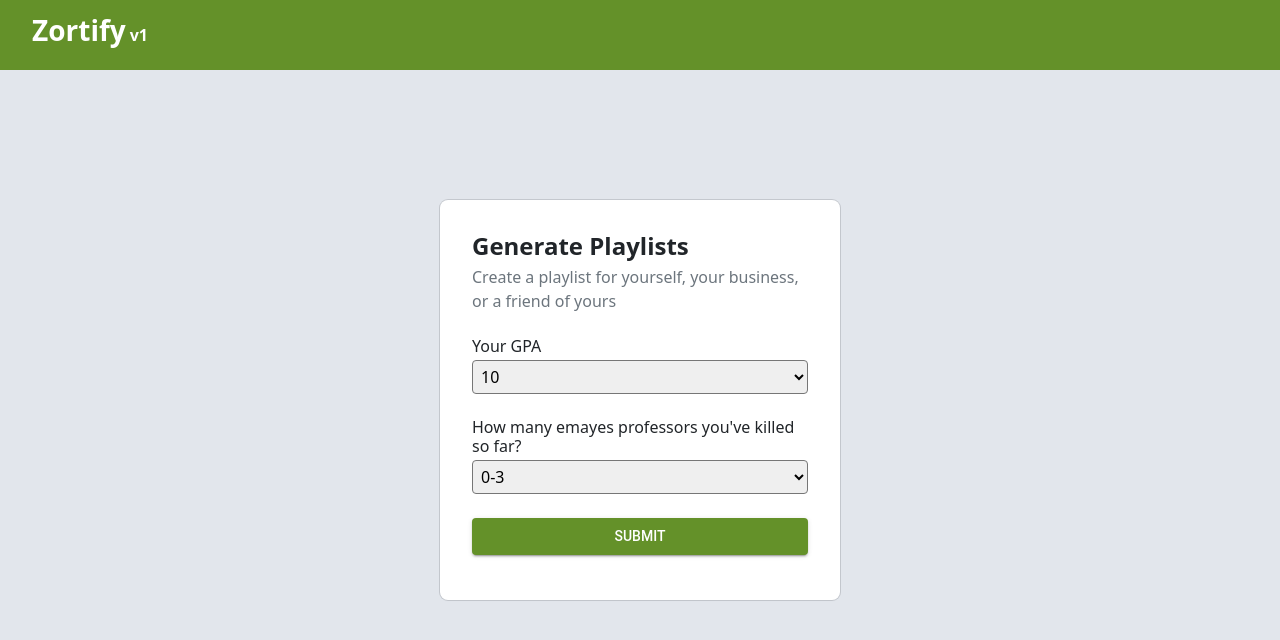
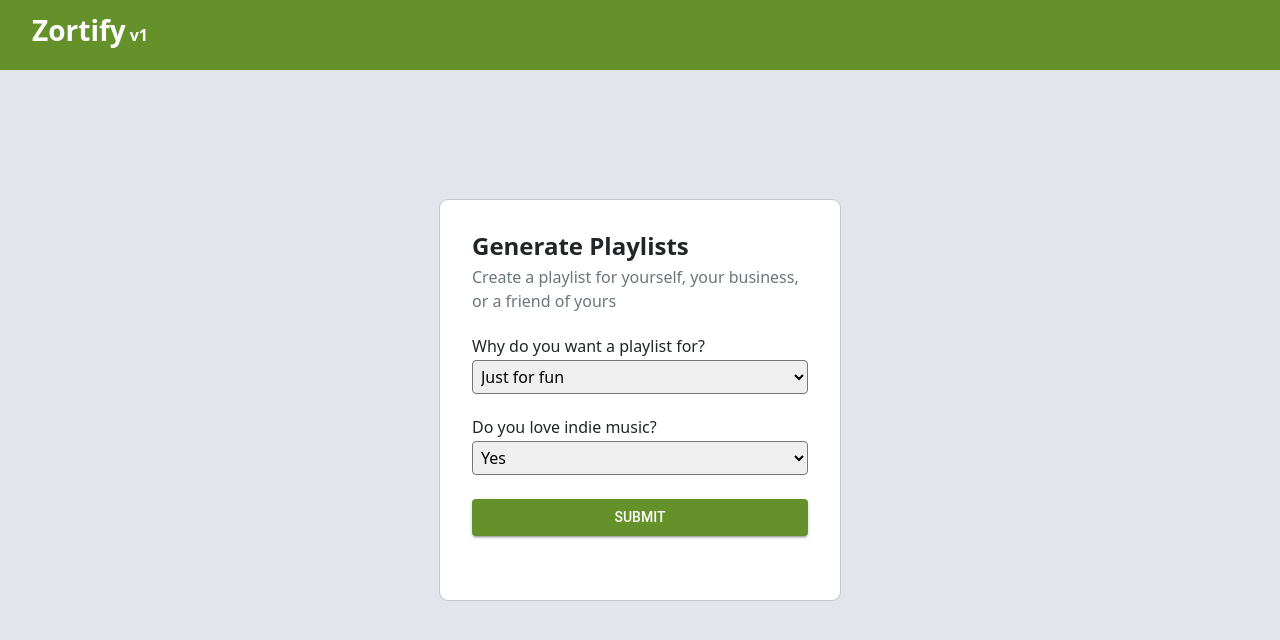
Before and after one commit to h-solak/mis-463-project, a React (Vite) app: page /generator in a window 1280 px wide. Shown: the top 640 px of the page. Built offline with nearby package versions, Linux system fonts and the light colour scheme.

Commit message:
Placholder Text update

```diff
--- a/src/pages/Generator/Generator.jsx
+++ b/src/pages/Generator/Generator.jsx
@@ -31,21 +31,18 @@ const Generator = () => {
                 </p>
               </div>
               <div className="form-item">
-                <h6 className="m-0">Your GPA</h6>
+                <h6 className="m-0">Why do you want a playlist for?</h6>
                 <select className="w-100">
-                  <option>10</option>
-                  <option>20</option>
-                  <option>30</option>
+                  <option>Just for fun</option>
+                  <option>My cafe</option>
+                  <option>Bla Bla</option>
                 </select>
               </div>
               <div className="form-item">
-                <h6 className="m-0">
-                  How many emayes professors you've killed so far?
-                </h6>
+                <h6 className="m-0">Do you love indie music?</h6>
                 <select className="w-100">
-                  <option>0-3</option>
-                  <option>3-6</option>
-                  <option>6-10</option>
+                  <option>Yes</option>
+                  <option>I am a terrorist</option>
                 </select>
               </div>
               <Button variant="contained">Submit</Button>
```
